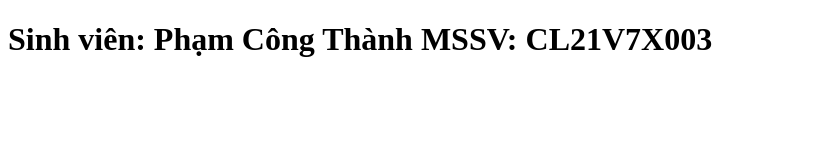
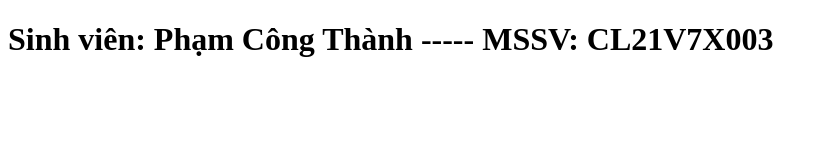
Before and after one commit to thanhcl21v7x003/BaitapGit, a plain HTML site: page BaptapGit/index.html in a window 1280 px wide. Shown: the whole page, without its empty margins (0-827 px from the left). Drawn offline with Linux system fonts and the light colour scheme.

Commit message:
Commit index.html có chỉnh sửa lên nhánh hotfix trong  repository

```diff
--- a/BaptapGit/index.html
+++ b/BaptapGit/index.html
@@ -5,6 +5,6 @@
         <title>Bài tập 1 Git </title>
       </head>
       <body>
-        <h1> Sinh viên: Phạm Công Thành MSSV: CL21V7X003</h1>
+        <h1> Sinh viên: Phạm Công Thành ----- MSSV: CL21V7X003</h1>
       </body>
     </html>
```
